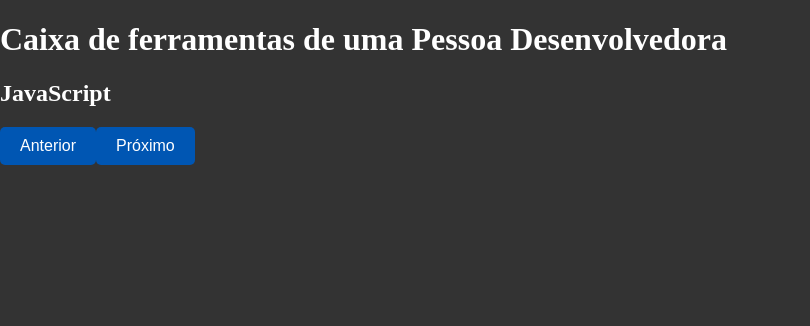
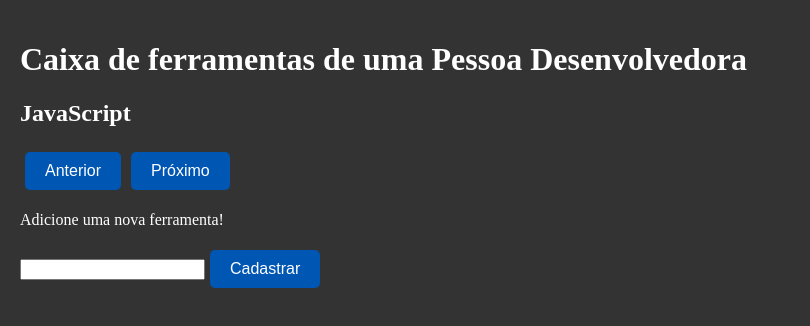
Before and after one commit to betim009/react-ts, a React (Vite) app in the folder vite-project/: page / in a window 1280 px wide. Shown: the top 326 px of the page, without its empty margins (0-810 px from the left). Built offline with nearby package versions, Linux system fonts and the light colour scheme.

Commit message:
estados new

```diff
--- a/vite-project/src/App.css
+++ b/vite-project/src/App.css
@@ -27,3 +27,11 @@ button {
   background-color: #0056b3;
   /* Cor de fundo azul mais escura no hover */
 }
+
+div {
+  padding: 10px;
+}
+
+div button {
+  margin: 5px;
+}
--- a/vite-project/src/App.tsx
+++ b/vite-project/src/App.tsx
@@ -1,6 +1,6 @@
 import './App.css'
 
-import { useState } from 'react';
+import { useState, useEffect } from 'react';
 
 function App() {
   const toolKit = [
@@ -14,9 +14,15 @@ function App() {
   ];
 
   const [index, setIndex] = useState(0);
+  const [tool, setTool] = useState(toolKit);
+  const [input, setInput] = useState('');
+
+  useEffect(() => {
+    console.log(input);
+  }, [input]); // queremos que o efeito seja executado toda vez que o estado input for alterado, então incluímos [input]
 
   const handleNextClick = () => {
-    if (index + 1 < toolKit.length) {
+    if (index + 1 < tool.length) {
       setIndex(index + 1);
     } else {
       setIndex(0); // Volta para o primeiro elemento
@@ -31,13 +37,35 @@ function App() {
     }
   }
 
+  const handleChange = (event: React.ChangeEvent<HTMLInputElement>) => {
+    const { target } = event;
+    setInput(target.value)
+  }
+
+  const handleClick = () => {
+    if (input) {
+      setTool([...tool, input]); // Adiciona a nova ferramenta à lista existente
+      setInput(''); // Reseta o valor do input após a adição da ferramenta
+    }
+  }
+
   return (
-    <>
+    <div>
       <h1>Caixa de ferramentas de uma Pessoa Desenvolvedora</h1>
-      <h2>{toolKit[index]}</h2>
+      <h2>{tool[index]}</h2>
       <button onClick={handlePreviousClick}>Anterior</button>
       <button onClick={handleNextClick}>Próximo</button>
-    </>
+
+      <p>Adicione uma nova ferramenta!</p>
+      <input
+        type="text"
+        value={input} // resetar o valor do input
+        onChange={(event) => handleChange(event)}
+      />
+      <button
+        onClick={handleClick}
+      >Cadastrar</button>
+    </div>
   );
 }
 
```
